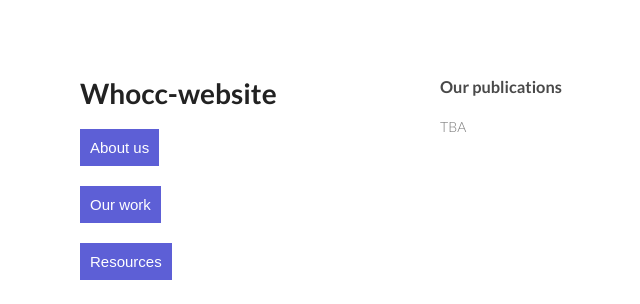
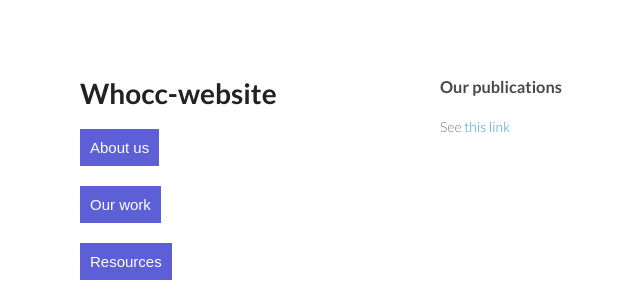
Before and after one commit to ivanhanigan/whocc-cchia-draft-website, a Jekyll site: the page built from publications.md, in a window 1280 px wide. Shown: the top 304 px of the page, without its empty margins (130-770 px from the left). Built offline with Jekyll 4.4.1, drawn with Linux system fonts in a browser that asks for light colours.

Commit message:
Update publications.md

```diff
--- a/publications.md
+++ b/publications.md
@@ -4,4 +4,4 @@ layout: default
 title: Our publications
 ---
 
-TBA
+See [this link](http://ehia.curtin.edu.au/about/publications/)
```
